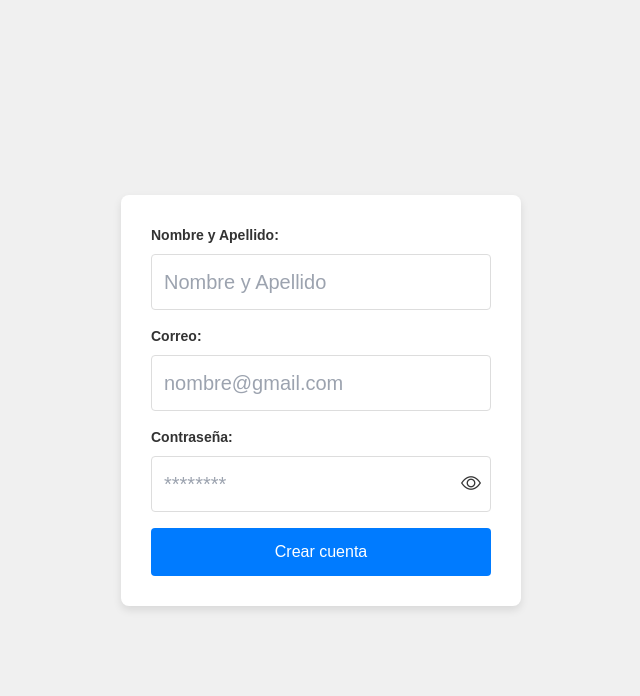
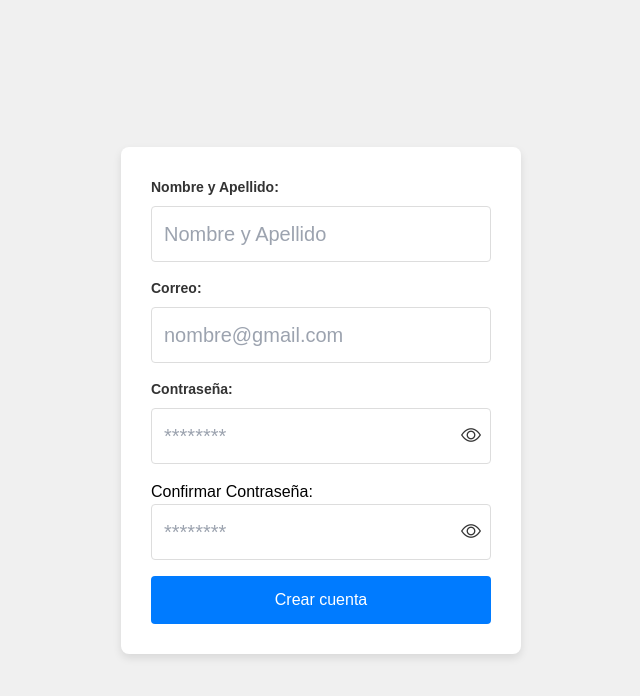
Before and after one commit to jhon1253/PROYECTO_FINAL, a React (Vite) app in the folder sesion89/my_proyect/: page /register in a window 1280 px wide. Shown: the top 696 px of the page, without its empty margins (319-959 px from the left). Built offline with nearby package versions, Linux system fonts and the light colour scheme.

Commit message:
cambios pro_final

```diff
--- a/sesion89/my_proyect/src/components/Register/Register.css
+++ b/sesion89/my_proyect/src/components/Register/Register.css
@@ -85,6 +85,7 @@
   color: #333;
 }
 
+
 .password-toggle-icon {
   margin-top: -8px;
   position: absolute;
--- a/sesion89/my_proyect/src/components/Register/Register.jsx
+++ b/sesion89/my_proyect/src/components/Register/Register.jsx
@@ -11,6 +11,7 @@ const RegisterForm = () => {
   const [confirmPassword, setConfirmPassword] = useState("");
   const [error, setError] = useState(null);
   const [showPassword, setShowPassword] = useState(false); // Nuevo estado para mostrar/ocultar la contraseña
+  const [showPasswordConfirm, setShowPasswordConfirm] = useState(false); // Nuevo estado para mostrar/ocultar la contraseña
 
   const handleSubmit = async (event) => {
     event.preventDefault();
@@ -19,6 +20,12 @@ const RegisterForm = () => {
       setError("Las contraseñas no coinciden");
       return;
     }
+    else if (password < 8) {
+      setError("La contraseña debe tener almenos 8 caracteres");
+    } else {
+      setError("");
+    }
+
     try {
       const UsuarioCredenciales = await createUserWithEmailAndPassword(
         auth,
@@ -75,11 +82,11 @@ const RegisterForm = () => {
           className="input_login"
         />
         <br />
+
         <label htmlFor="password" className="title_label">
           Contraseña:
         </label>
         <div className="password-container">
-
           <input
             placeholder="********"
             required
@@ -88,16 +95,45 @@ const RegisterForm = () => {
             value={password}
             onChange={(event) => setPassword(event.target.value)}
             className="input_login"
-
           />
           <span
             className="password-toggle-icon"
             onClick={() => setShowPassword(!showPassword)} // Cambia el estado al hacer clic
           >
-              {showPassword ? <i class="bi bi-eye-slash"></i> : <i class="bi bi-eye"></i>} {/* Alterna entre dos iconos de texto */}
+            {showPassword ? (
+              <i class="bi bi-eye-slash"></i>
+            ) : (
+              <i class="bi bi-eye"></i>
+            )}{" "}
+            {/* Alterna entre dos iconos de texto */}
           </span>
         </div>
 
+        <label htmlFor="confirm-password" className="login-label">
+          Confirmar Contraseña:
+        </label>
+        <div className="password-container">
+          <input
+            placeholder="********"
+            required
+            type={showPasswordConfirm ? "text" : "password"}
+            id="password"
+            value={confirmPassword}
+            onChange={(event) => setConfirmPassword(event.target.value)}
+            className="input_login "
+          />
+          <span
+            className="password-toggle-icon"
+            onClick={() => setShowPasswordConfirm(!showPasswordConfirm)} // Cambia el estado al hacer clic
+          >
+            {showPasswordConfirm ? (
+              <i class="bi bi-eye-slash"></i>
+            ) : (
+              <i class="bi bi-eye"></i>
+            )}{" "}
+            {/* Alterna entre dos iconos de texto */}
+          </span>
+        </div>
 
         {error && <p className="login-error">{error}</p>}
         <button type="submit" className="login_button">
@@ -105,7 +141,6 @@ const RegisterForm = () => {
         </button>
       </form>
     </div>
-
   );
 };
 
```
Lines whose indentation alone changed are shown as unchanged.
